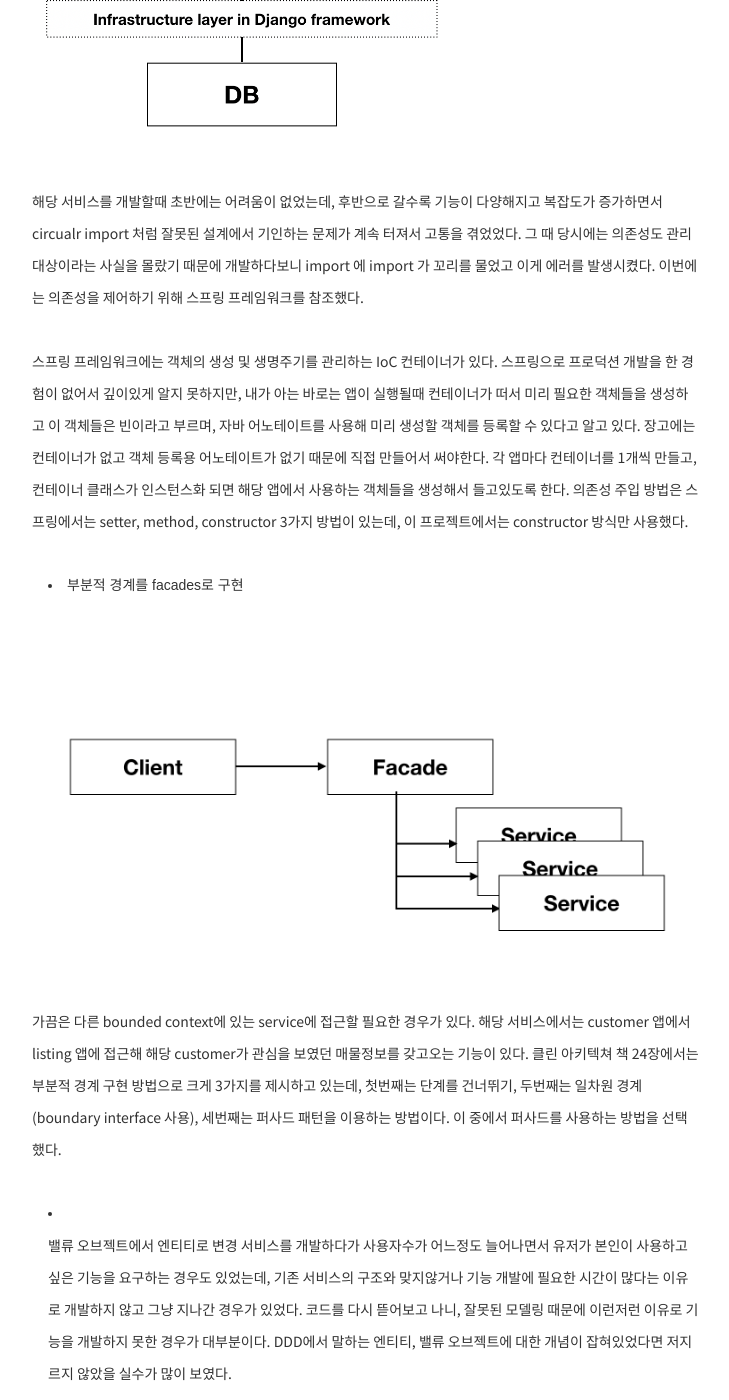
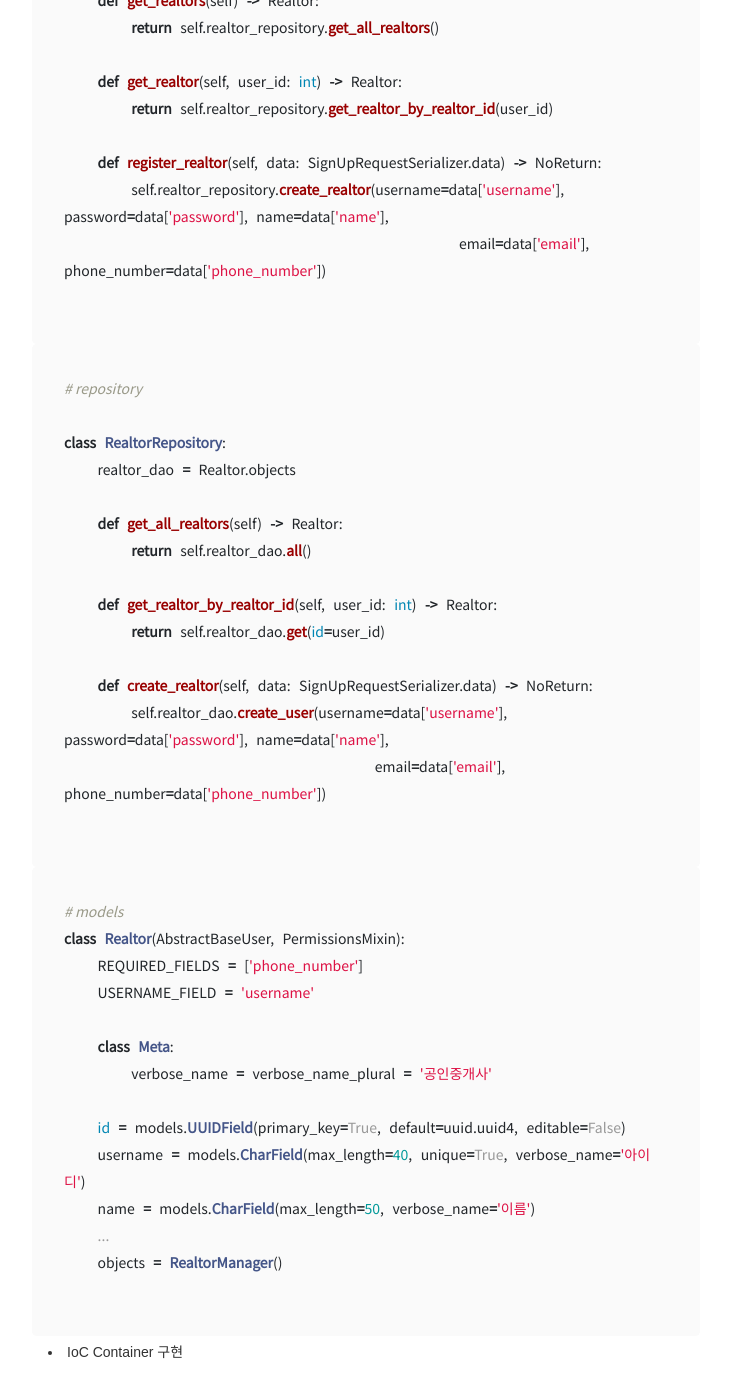
Before and after one commit to suhyunbaik/suhyunbaik.github.io, a Jekyll site: the page built from _posts/2020-07-10-python-proptech-ddd.md, in a window 1280 px wide and 1400 px high, scrolled down 2410 px. Shown: the whole window, without its empty margins (274-1003 px from the left). Built offline with Jekyll 4.4.1, drawn with Linux system fonts in a browser that asks for light colours; some of the changed text lies outside the part shown.

Commit message:
Feat: add code example

````diff
--- a/_posts/2020-07-10-python-proptech-ddd.md
+++ b/_posts/2020-07-10-python-proptech-ddd.md
@@ -15,8 +15,8 @@ IoC Container 구현
 후기
 
 
-
-몇년전에 프롭테크 서비스를 개발했었다. 사업적인 문제로 서비스를 접었는데 최근에 코드를 다시 살펴보니 개선할 부분이 많았다. 그 당시 서비스를 개발할때는 팀 내에 도메인 전문가가 없었고, 나도 개발을 시작한지 얼마 안됐을 때라 구조에 대한 고민을 미처 못했다. 이번에는 리팩토링을 하면서 DDD를 적용해보기로 했다. 이 서비스는 프롭테크 서비스 이지만 직방, 다방과 타켓층이 다르다. 직방, 다방은 집을 알아보는 임차인이 타켓이지만, 이 서비스는 공인중개사가 타켓이다. 공인중개사의 업무 효율을 높이고 본인이 갖고있는 매물의 특징과 정보를 분석해서 영업에 도움이 되는 게 이 서비스의 목표다.
+깃허브 https://github.com/suhyunbaik/buba-service
+몇년전에 프롭테크 서비스를 개발했었다. 사업적인 문제로 서비스를 접었는데 최근에 코드를 다시 살펴보니 개선할 부분이 많았다. 그 당시 서비스를 개발할때는 팀 내에 도메인 전문가가 없었고 구조에 대한 고민을 미처 못했다. 이번에는 리팩토링을 하면서 DDD를 적용해보기로 했다. 이 서비스는 프롭테크 서비스 이지만 직방, 다방과 타켓층이 다르다. 직방, 다방은 집을 알아보는 임차인이 타켓이지만, 이 서비스는 공인중개사가 타켓이다. 공인중개사의 업무 효율을 높이고 본인이 갖고있는 매물의 특징과 정보를 분석해서 영업에 도움이 되는 게 이 서비스의 목표다.
 
 
 
@@ -34,6 +34,84 @@ IoC Container 구현
 
 
 
+```python
+# views
+class RealtorMyselfView(APIView):
+    authentication_classes = (TokenAuthentication,)
+    permission_classes = (IsAuthenticated,)
+    service = container.get(name='realtor_service')
+
+    def get(self, request):
+        realtor = self.service.get_realtor(request.user.id)
+        serializer = RealtorSerializer(realtor)
+        return JsonResponse({'data': serializer.data})
+
+```
+
+
+
+```python
+# services
+class RealtorService:
+
+    def __init__(self, realtor_repository=None):
+        self.realtor_repository = realtor_repository
+
+    def get_realtors(self) -> Realtor:
+        return self.realtor_repository.get_all_realtors()
+
+    def get_realtor(self, user_id: int) -> Realtor:
+        return self.realtor_repository.get_realtor_by_realtor_id(user_id)
+
+    def register_realtor(self, data: SignUpRequestSerializer.data) -> NoReturn:
+        self.realtor_repository.create_realtor(username=data['username'], password=data['password'], name=data['name'],
+                                               email=data['email'], phone_number=data['phone_number'])
+
+```
+
+
+
+```python
+# repository
+
+class RealtorRepository:
+    realtor_dao = Realtor.objects
+
+    def get_all_realtors(self) -> Realtor:
+        return self.realtor_dao.all()
+
+    def get_realtor_by_realtor_id(self, user_id: int) -> Realtor:
+        return self.realtor_dao.get(id=user_id)
+
+    def create_realtor(self, data: SignUpRequestSerializer.data) -> NoReturn:
+        self.realtor_dao.create_user(username=data['username'], password=data['password'], name=data['name'],
+                                     email=data['email'], phone_number=data['phone_number'])
+
+```
+
+
+
+```python
+# models
+class Realtor(AbstractBaseUser, PermissionsMixin):
+    REQUIRED_FIELDS = ['phone_number']
+    USERNAME_FIELD = 'username'
+
+    class Meta:
+        verbose_name = verbose_name_plural = '공인중개사'
+
+    id = models.UUIDField(primary_key=True, default=uuid.uuid4, editable=False)
+    username = models.CharField(max_length=40, unique=True, verbose_name='아이디')
+    name = models.CharField(max_length=50, verbose_name='이름')
+    ...
+    objects = RealtorManager()
+
+```
+
+
+
+
+
 * IoC Container 구현
 
 ![container](/images/posts/container.png)
@@ -42,6 +120,28 @@ IoC Container 구현
 
 스프링 프레임워크에는 객체의 생성 및 생명주기를 관리하는 IoC 컨테이너가 있다. 스프링으로 프로덕션 개발을 한 경험이 없어서 깊이있게 알지 못하지만, 내가 아는 바로는 앱이 실행될때 컨테이너가 떠서 미리 필요한 객체들을 생성하고 이 객체들은 빈이라고 부르며, 자바 어노테이트를 사용해 미리 생성할 객체를 등록할 수 있다고 알고 있다. 장고에는 컨테이너가 없고 객체 등록용 어노테이트가 없기 때문에 직접 만들어서 써야한다. 각 앱마다 컨테이너를 1개씩 만들고, 컨테이너 클래스가 인스턴스화 되면 해당 앱에서 사용하는 객체들을 생성해서 들고있도록 한다. 의존성 주입 방법은 스프링에서는 setter, method, constructor 3가지 방법이 있는데, 이 프로젝트에서는 constructor 방식만 사용했다.
 
+
+
+```python
+class Container:
+    def __init__(self):
+        self.deps = {}
+
+    def register_all(self):
+        self.deps['realtor_repository'] = RealtorRepository()
+        self.deps['realtor_service'] = RealtorService(self.deps['realtor_repository'])
+
+    def get(self, name):
+        component = self.deps.get(name)
+        if not component:
+            raise ValueError(f'{name} instance does not exists')
+        return component
+
+
+container = Container()
+container.register_all()
+
+```
 
 
 * 부분적 경계를 facades로 구현
@@ -54,9 +154,11 @@ IoC Container 구현
 
 
 * 밸류 오브젝트에서 엔티티로 변경
+
 서비스를 개발하다가 사용자수가 어느정도 늘어나면서 유저가 본인이 사용하고 싶은 기능을 요구하는 경우도 있었는데, 기존 서비스의 구조와 맞지않거나 기능 개발에 필요한 시간이 많다는 이유로 개발하지 않고 그냥 지나간 경우가 있었다. 코드를 다시 뜯어보고 나니, 잘못된 모델링 때문에 이런저런 이유로 기능을 개발하지 못한 경우가 대부분이다. DDD에서 말하는 엔티티, 밸류 오브젝트에 대한 개념이 잡혀있었다면 저지르지 않았을 실수가 많이 보였다.
 
 * 공간정보과 거래형태를 분리하고 거래형태를 밸류 오브젝트에서 엔티티로 변경
+
 ![product](/images/posts/product.png)
  가장 큰 실수는 공간에 대한 정보를 매물의 밸류 오브젝트로 모델링한 실수다. 당시에는 매물정보(전월세, 가격 등등 거래형태에 대한 정보)만 필요하다고 생각했고 공간정보(부동산 종류, 위치 등등)는 밸류 오브젝트라고 생각했다. 그런데 당시 서비스 유저가 해당 공간에 대한 내역이 쌓이는 기능을 원한다고 애기했을때 구현하기가 상당히 어려워졌다. 그래서 이번에는 매물과 공간정보를 분리하고 둘다 엔티티로 모델링 헀다. 예를 들어 대성 빌라 202동 101호 20평 전세 4억 매물이 있다면 대성빌라 202동 101호 20평은 product context 의 product entity 가 되고, 전세 3억은 listing context 의 listing entity 가 된다. product entity 는 listing entity 와 파트너 관게를 맺고, listing entity 는 customer 와 realtor entity 와 관계를 맺는다.
 
@@ -67,6 +169,7 @@ IoC Container 구현
 이런 사실을 모르고 개발했을때는 공인중개사를 엔티티, 공인중개사 사무소를 밸류 오브젝트로 간주했다. 이럴 경우 프롭테크 서비스를 사용하는 공인중개사 A가 본인 사무소 A가 아닌 다른 사무소 B 에 가서 서비스를 사용하려고 할 때 문제가 발생한다. 그래서 공인중개사와 공인중개소를 독립된 엔티티로 모델링한다.
 
 * 고객과 고객의 정체성을 분리하고 정체성을 밸류 오브젝트에서 엔티티로 변경
+
 ![customer](/images/posts/customer.png)
 이 서비스에는 공인주개사무소를 방문했던 고객 정보를 입력해서 보는 기능이 있다. 당시 개발 할때는 고객 A가 원룸, 월세 매물을 문의하는 임차인일 경우만 상정했기 때문에 고객이라는 엔티티에 고객의 정체성은 밸류 오브젝트가 됐다. 그러나 현실 세계에서 고객은 계속 임차인이거나 임대인으로만 정체성을 유지하지 않는다. 고객B 는 A 공인중개사무소를 방문할때마다 계속 정체성이 계속 바뀐다. 몇 개월 전에는 빌라 매물을 구매할 의향이 있는 매수인이였지만, 지금은 빌라 매물을 전세로 시장에 내놓으려는 임대인이면서 동시에 다른 지역의 아파트 전세 매물을 알아보는 임차인이다. 미래에는 빌라 매물을 매도하고 아파트를 구매하려는 매도인 겸 매수인이 될지도 모른다. 고객의 정체성을 정리하면, 고객A는 시간의 흐름에 따라 매수인, 임대인, 임차인, 매도인, 매수인으로 변한다. 과거의 구조에서는 고객 A는 한개의 정체성만 갖고 있을 수 있어서 매수인A, 임대인 A, 임차인 A, 매도인 A, 매수인 A를 별개의 고객으로 간주했다. 이런 구조는 공인중개사의 업무에도 도움이 안된다. 고객 A의 과거 방문의도 및 내역을 알 수 없기 때문이다.
 
````
